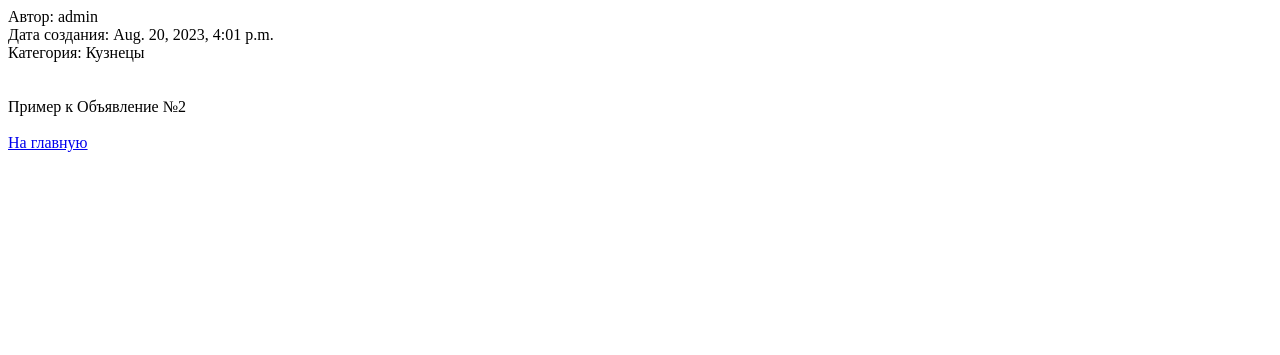
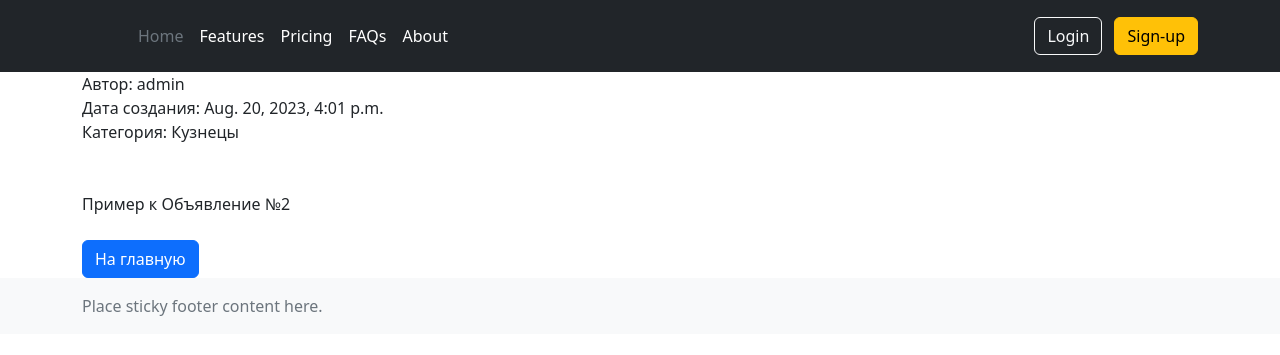
Before and after one commit to RomanSit114/BulletinBoard, a Django app: page /ads/2 in a window 1280 px wide. Shown: the top 355 px of the page. Run offline with Django 4.2, Linux system fonts and the light colour scheme; data comes from the database, SQL or seed files in the repository.

Commit message:
added base.html

```diff
--- a/bulletin_board/bulletin_board/settings.py
+++ b/bulletin_board/bulletin_board/settings.py
@@ -61,8 +61,8 @@ ROOT_URLCONF = 'bulletin_board.urls'
 TEMPLATES = [
     {
         'BACKEND': 'django.template.backends.django.DjangoTemplates',
-        # 'DIRS': [os.path.join(BASE_DIR, 'templates')],
-        'DIRS': [],
+        'DIRS': [os.path.join(BASE_DIR, 'templates')],
+        # 'DIRS': [],
         'APP_DIRS': True,
         'OPTIONS': {
             'context_processors': [
--- a/bulletin_board/bulletin_board_app/templates/bulletin_board_app/ad.html
+++ b/bulletin_board/bulletin_board_app/templates/bulletin_board_app/ad.html
@@ -1,3 +1,4 @@
+{% extends 'layout/base.html' %}
 <!DOCTYPE html>
 <html lang="en">
 <head>
@@ -5,10 +6,12 @@
     <title>{{ad.title}}</title>
 </head>
 <body>
-    Автор: {{ad.author}}<br>
-    Дата создания: {{ad.dateCreation}}<br>
-    Категория: {{ad.adCategory}}<br><br><br>
-    {{ad.text}}<br><br>
-    <a class="btn btn-primary" href="{% url 'main_page' %}">На главную</a>
+    {% block content %}
+        Автор: {{ad.author}}<br>
+        Дата создания: {{ad.dateCreation}}<br>
+        Категория: {{ad.adCategory}}<br><br><br>
+        {{ad.text}}<br><br>
+        <a class="btn btn-primary" href="{% url 'main_page' %}">На главную</a>
+    {% endblock content %}
 </body>
 </html>
--- a/bulletin_board/bulletin_board_app/templates/bulletin_board_app/ads.html
+++ b/bulletin_board/bulletin_board_app/templates/bulletin_board_app/ads.html
@@ -1,4 +1,4 @@
-
+{% extends 'layout/base.html' %}
 {% block title %}
 <h1>Добро пожаловать {{user.username}}!</h1>
 {% endblock title %}
@@ -8,4 +8,5 @@
 {% for ad in ads %}
     <a href="{% url 'ad' ad.id %}">{{ad.title}}<br><br></a>
 {% endfor %}
+<a class="btn btn-primary" href="{% url 'main_page' %}">Добавить объявление</a>
 {% endblock content %}
--- /dev/null
+++ b/bulletin_board/templates/layout/base.html
@@ -0,0 +1,28 @@
+<!DOCTYPE html>
+<html lang="en">
+<head>
+<meta charset="UTF-8">
+<meta name="viewport" content="width=device-width, initial-scale=1.0">
+<meta http-equiv="X-UA-Compatible" content="ie=edge">
+<meta name="Description" content="Enter your description here"/>
+<link href="https://cdn.jsdelivr.net/npm/bootstrap@5.2.3/dist/css/bootstrap.min.css" rel="stylesheet" integrity="sha384-rbsA2VBKQhggwzxH7pPCaAqO46MgnOM80zW1RWuH61DGLwZJEdK2Kadq2F9CUG65" crossorigin="anonymous">
+
+<link rel="stylesheet" href="https://cdnjs.cloudflare.com/ajax/libs/font-awesome/5.15.4/css/all.min.css">
+<link rel="stylesheet" href="assets/css/style.css">
+<script defer src="https://cdn.jsdelivr.net/npm/bootstrap@5.2.3/dist/js/bootstrap.bundle.min.js" integrity="sha384-kenU1KFdBIe4zVF0s0G1M5b4hcpxyD9F7jL+jjXkk+Q2h455rYXK/7HAuoJl+0I4" crossorigin="anonymous"></script>
+
+<title>
+{% block title %}
+{% endblock title %}
+</title>
+</head>
+<body>
+{% include './parts/header.html' %}
+<div class="container">
+ {% block content %}
+ {% endblock content %}
+</div>
+
+{% include './parts/footer.html' %}
+</body>
+</html>
--- /dev/null
+++ b/bulletin_board/templates/layout/parts/footer.html
@@ -0,0 +1,5 @@
+<footer class="footer mt-auto py-3 bg-light">
+ <div class="container">
+   <span class="text-muted">Place sticky footer content here.</span>
+ </div>
+</footer>
--- /dev/null
+++ b/bulletin_board/templates/layout/parts/header.html
@@ -0,0 +1,22 @@
+<header class="p-3 text-bg-dark">
+ <div class="container">
+   <div class="d-flex flex-wrap align-items-center justify-content-center justify-content-lg-start">
+     <a href="/" class="d-flex align-items-center mb-2 mb-lg-0 text-white text-decoration-none">
+       <svg class="bi me-2" width="40" height="32" role="img" aria-label="Bootstrap"><use xlink:href="#bootstrap"/></svg>
+     </a>
+
+     <ul class="nav col-12 col-lg-auto me-lg-auto mb-2 justify-content-center mb-md-0">
+       <li><a href="{% url 'main_page' %}" class="nav-link px-2 text-secondary">Home</a></li>
+       <li><a href="#" class="nav-link px-2 text-white">Features</a></li>
+       <li><a href="#" class="nav-link px-2 text-white">Pricing</a></li>
+       <li><a href="#" class="nav-link px-2 text-white">FAQs</a></li>
+       <li><a href="#" class="nav-link px-2 text-white">About</a></li>
+     </ul>
+
+     <div class="text-end">
+       <button type="button" class="btn btn-outline-light me-2">Login</button>
+       <button type="button" class="btn btn-warning">Sign-up</button>
+     </div>
+   </div>
+ </div>
+</header>
```
